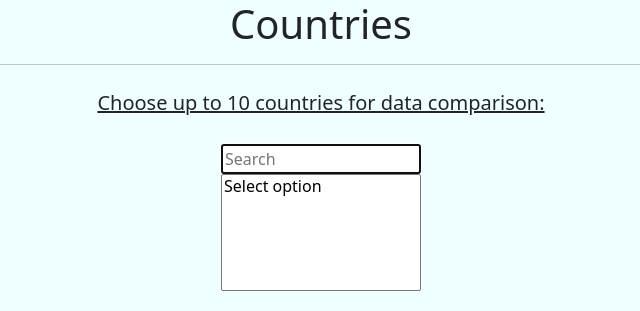
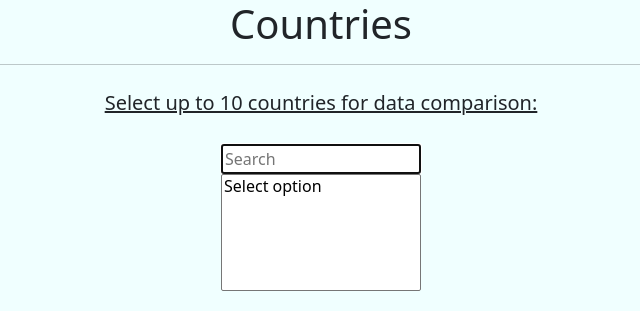
Before and after one commit to tkwoodstock/CS50x_Final_Project, a Flask app: page / in a window 1280 px wide. Shown: the top 311 px of the page, without its empty margins (319-959 px from the left). Run offline with Flask 3, Linux system fonts and the light colour scheme; some libraries are stand-ins or nearby versions.

Commit message:
Update index.html with python anywhere
Merge python anywhere version to github

```diff
--- a/project/templates/index.html
+++ b/project/templates/index.html
@@ -317,9 +317,9 @@
         </h1>
         <hr>
         <div class="container1">
-            <h3 class="container1"><u>Choose up to 10 countries for data comparison:</u></h3>
+            <h3 class="container1"><u>Select up to 10 countries for data comparison:</u></h3>
             <br>
-            <form autocomplete="off" action="{{ url_for('visual') }}" method="get" id="form1">
+            <form autocomplete="off" action="/visual" method="post" id="form1">
                 <input id="input" class="input_box" type="text" placeholder="Search" autofocus="true">
                 <div id="result"></div>
                 <div id="selection" class="container1"></div>
```
